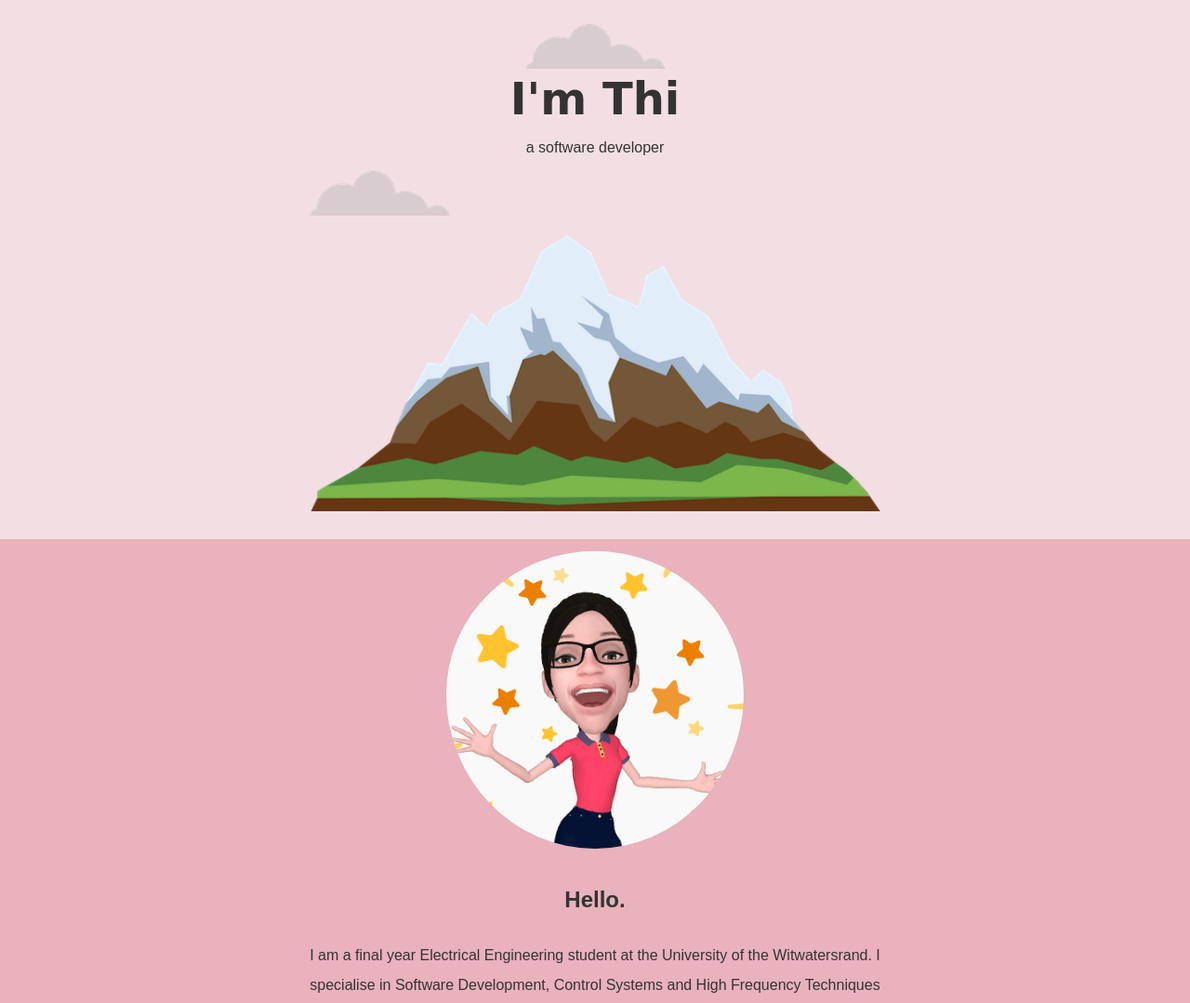
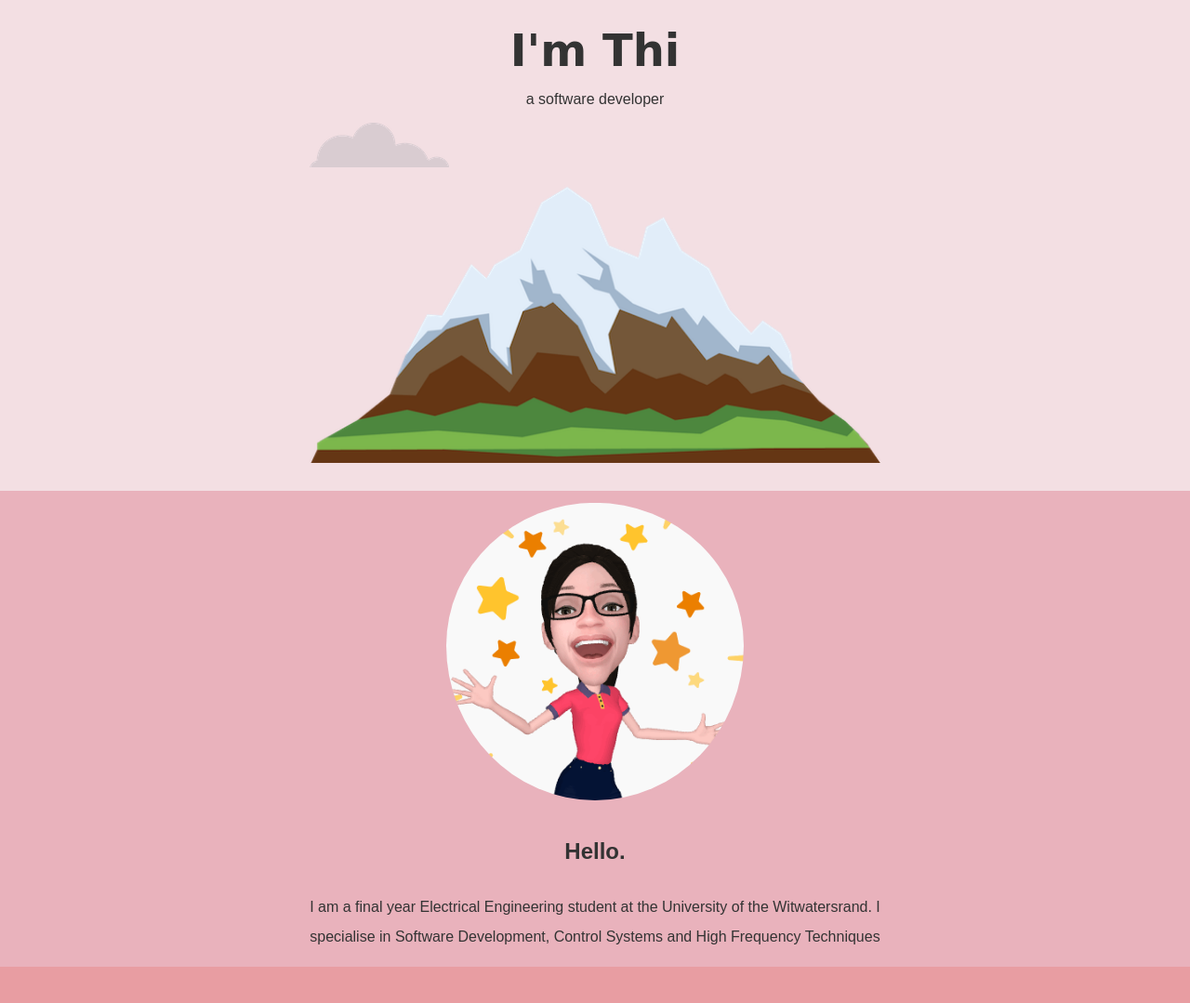
Before and after one commit to ThiMpanza/my-personal-site, a plain HTML site: page index.html in a window 1280 px wide. Shown: the top 1079 px of the page at 93% size. Drawn offline with Linux system fonts and the light colour scheme.

Commit message:
remove top cloud

```diff
--- a/index.html
+++ b/index.html
@@ -10,7 +10,7 @@
 </head>
 <body>
     <div class="top-container">
-        <img class="top-cloud" src="images/cloud.png">
+        <!--<img class="top-cloud" src="images/cloud.png">-->
         <h1>I'm Thi</h1>
         <p class="top">a software developer</p>
         <img class="bottom-cloud" src="images/cloud.png">
```
